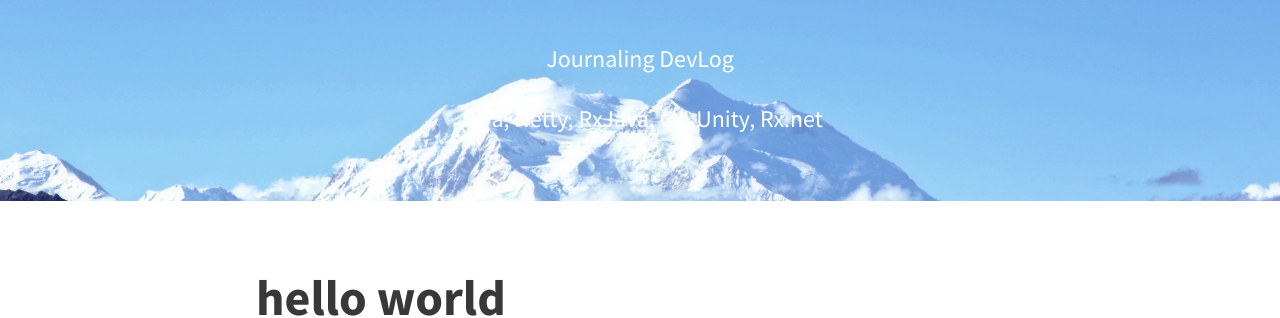
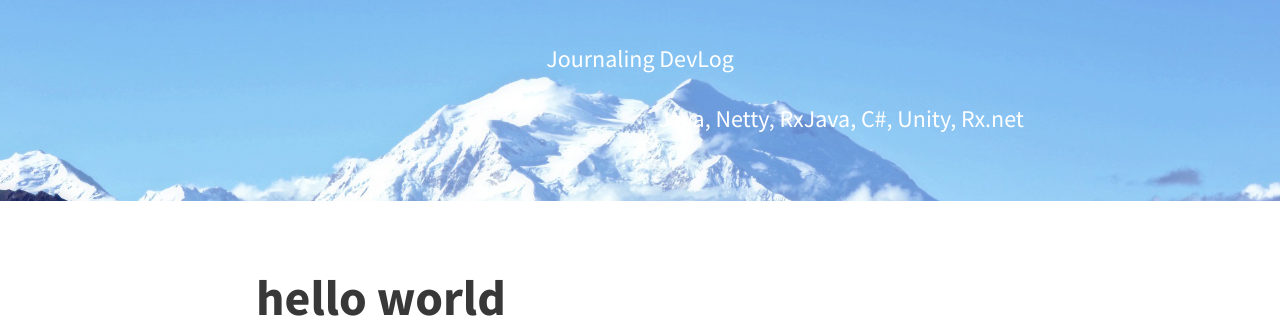
Before and after one commit to teahyuk/teahyuk.github.io, a Jekyll site: the page built from index.html, in a window 1280 px wide. Shown: the part 138-456 px from the top of the page. Built offline with Jekyll 4.4.1, drawn with Linux system fonts in a browser that asks for light colours; the list of posts is cut into pages by our own code.

Commit message:
지킬 타이틀 2번째문단 정렬변경

```diff
--- a/_config.yml
+++ b/_config.yml
@@ -16,7 +16,7 @@ theme_settings:
   # Header and footer text
   header_text: >
      <p>Journaling DevLog</p>
-     <p>Java, Netty, RxJava, C#, Unity, Rx.net</p>
+     <p align="right">Java, Netty, RxJava, C#, Unity, Rx.net</p>
 
   header_text_feature_image: assets/header_image.jpg
   footer_text: >
```
